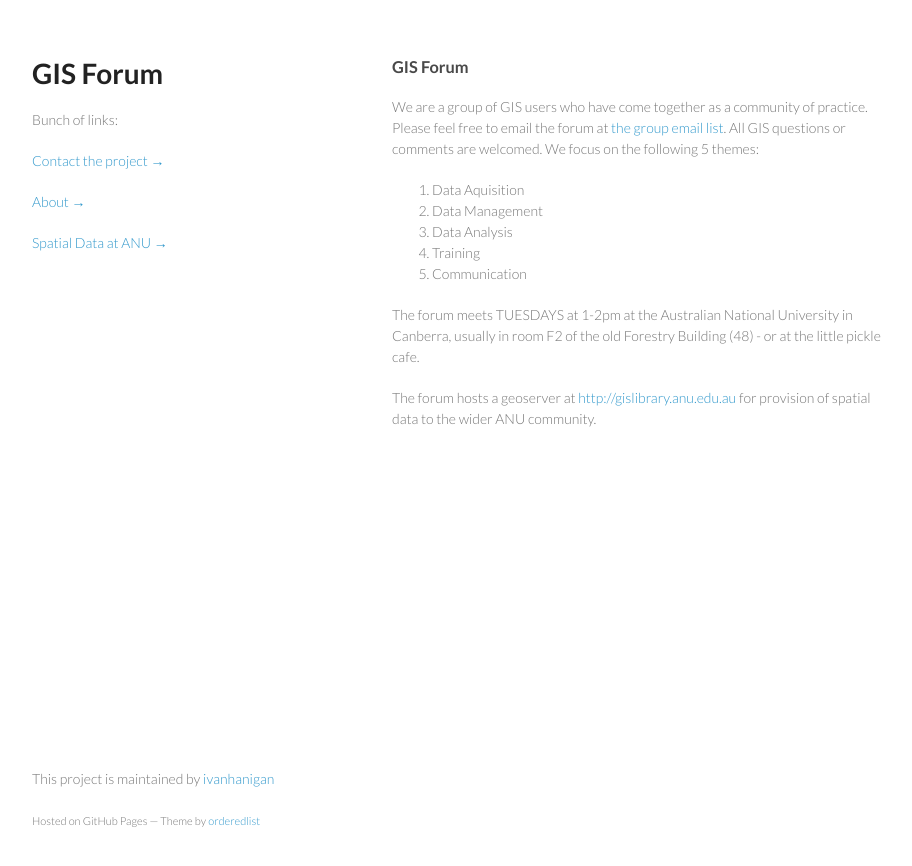
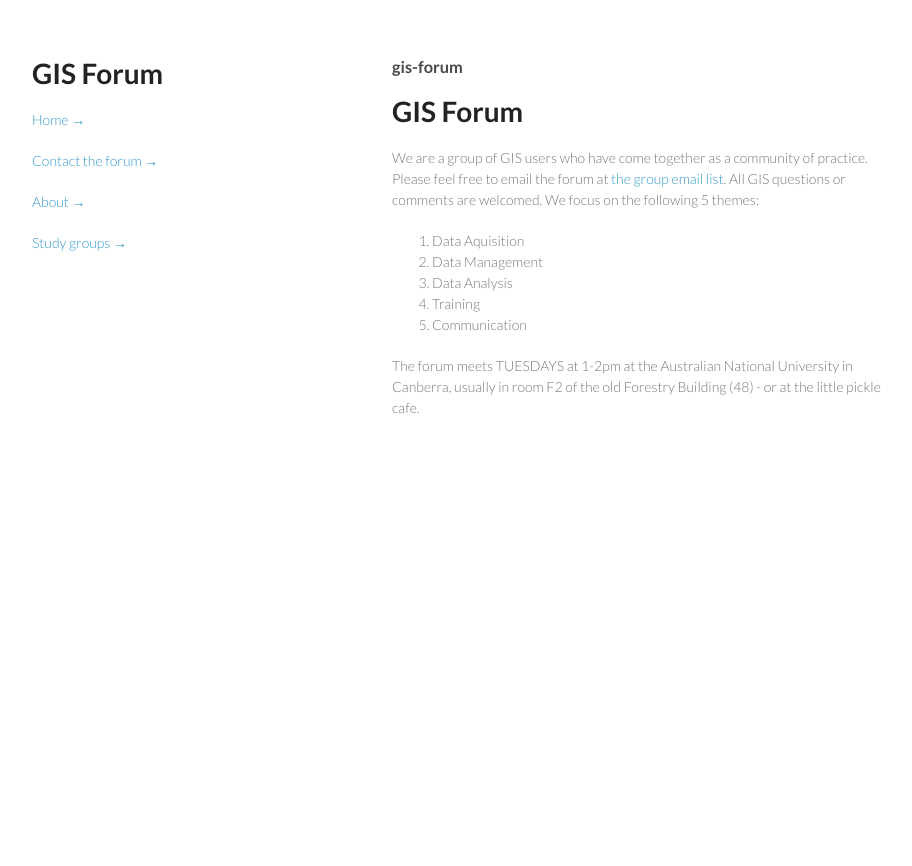
Before and after one commit to gis-forum/gis-forum.github.com, a Jekyll site: the page built from index.md, in a window 1280 px wide. Shown: the top 866 px of the page, without its empty margins (178-1090 px from the left). Built offline with Jekyll 4.4.1, drawn with Linux system fonts in a browser that asks for light colours.

Commit message:
fixed markdown

```diff
--- a/index.html
+++ /dev/null
@@ -1,69 +0,0 @@
-
-<!doctype html>
-<html>
-  <head>
-    <meta charset="utf-8">
-    <meta http-equiv="X-UA-Compatible" content="chrome=1">
-    <title>GIS Forum - GIS Forum</title>
-
-    <link rel="stylesheet" href="stylesheets/styles.css">
-    <link rel="stylesheet" href="stylesheets/pygment_trac.css">
-    <meta name="viewport" content="width=device-width, initial-scale=1, user-scalable=no">
-    <!--[if lt IE 9]>
-    <script src="//html5shiv.googlecode.com/svn/trunk/html5.js"></script>
-    <![endif]-->
-  </head>
-  <body>
-    <div class="wrapper">
-      <header>
-        <!--<h1>gis-forum</h1>-->
-        <strong id="blog-title">
-          <a href="/" rel="home"><h1>GIS Forum</h1></a>
-        </strong>
-        <!--<p>gis-forum</p>-->
-
-              <p>Bunch of links:</p>
-              <a class="Contact the project" href="mailto:gis_forum@alliance.anu.edu.au">Contact the project →</a>
-              <!--<p></p>-->
-              <!--<a class="Font of all wisdom" href="www.google.com">Font of all wisdom →</a>-->
-              <p></p>
-              <a class="About" href="/aboutus.html">About →</a>
-              <p></p>
-              <a class="Geoserver" href="http://gislibrary.anu.edu.au">Spatial Data at ANU →</a>
-
-
-
-      </header>
-      <section>
-        <h3>GIS Forum</h3>
-
-<!--<p>This was generated by Github's automatic webpage generator.</p>-->
-
-
-
-<p>We are a group of GIS users who have come together as a community of practice. Please feel free to email the forum at <a class="Contact the project" href="mailto:gis_forum@alliance.anu.edu.au">the group email list</a>. All GIS questions or comments are welcomed. We focus on the following 5 themes:</p>
-<ol style="list-style-type: decimal">
-<li>Data Aquisition</li>
-<li>Data Management</li>
-<li>Data Analysis</li>
-<li>Training</li>
-<li>Communication</li>
-</ol>
-<p>The forum meets TUESDAYS at 1-2pm at the Australian National University in Canberra, usually in room F2 of the old Forestry Building (48) - or at the little pickle cafe.</p>
-<p>The forum hosts a geoserver at  <a class="geoserver" href="http://gislibrary.anu.edu.au">http://gislibrary.anu.edu.au</a> for provision of spatial data to the wider ANU community.</p>
-
-
-
-      </section>
-      <footer>
-        <p>This project is maintained by <a href="https://github.com/ivanhanigan">ivanhanigan</a></p>
-        <p><small>Hosted on GitHub Pages &mdash; Theme by <a href="https://github.com/orderedlist">orderedlist</a></small></p>
-
-      </footer>
-    </div>
-
-
-
-    <script src="javascripts/scale.fix.js"></script>
-  </body>
-</html>
--- /dev/null
+++ b/index.md
@@ -0,0 +1,18 @@
+---
+name: gis-forum
+layout: default
+title: gis-forum
+---
+
+# GIS Forum
+
+We are a group of GIS users who have come together as a community of practice.  Please feel free to email the forum at <a class="Contact the project" href="mailto:gis_forum@alliance.anu.edu.au">the group email list</a>. All GIS questions or comments are welcomed.
+We focus on the following 5 themes:
+
+1. Data Aquisition
+2. Data Management
+3. Data Analysis
+4. Training
+5. Communication
+
+The forum meets TUESDAYS at 1-2pm at the Australian National University in Canberra, usually in room F2 of the old Forestry Building (48) - or at the little pickle cafe.
```
Also changed, not shown: aboutus.html (deleted, +0 -61 lines), aboutus.md (+7 -3 lines).
